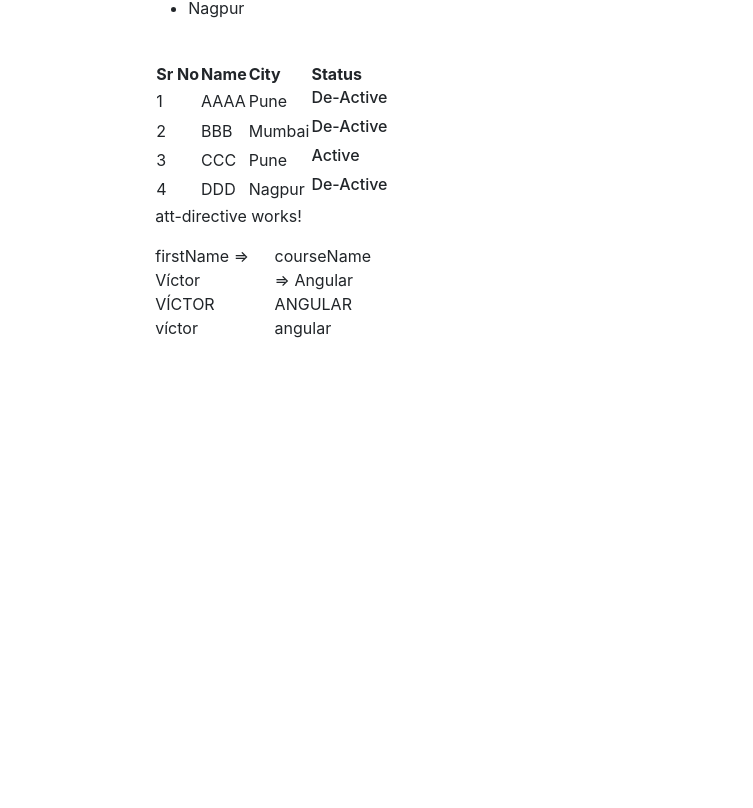
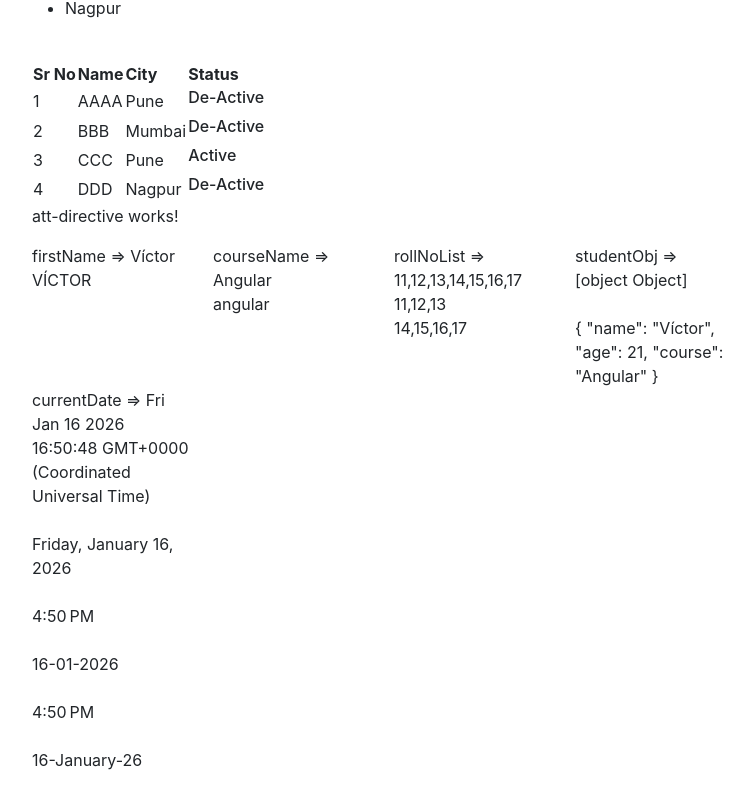
Before and after one commit to adam23vcatala/angular26tutorial, an Angular app: page / in a window 1280 px wide. Shown: the part 755-1563 px from the top of the page, without its empty margins (258-1011 px from the left). Before the commit the page ends 1159 px from the top, so only its background shows below. Built offline with nearby package versions, Linux system fonts and the light colour scheme.

Commit message:
Agregado los pipes

```diff
--- a/src/app/components/att-directive/att-directive.html
+++ b/src/app/components/att-directive/att-directive.html
@@ -4,14 +4,38 @@
         firstName => {{ firstName }}
         <br>
         {{firstName | uppercase}}
-        <br>
-        {{firstName | lowercase}}
     </div>
     <div class="col-3">
         courseName => {{ courseName }}
         <br>
-        {{courseName | uppercase}}
-        <br>
         {{courseName | lowercase}}
     </div>
+    <!--- Afegim un exemple de pipe slice per mostrar només una part de l'array -->
+    <div class="col-3">
+        rollNoList => {{ rollNoList }}
+        <br>
+        {{rollNoList | slice:0:3}}
+        <br>
+        {{rollNoList | slice:3}}
+    </div>
+    <!--- Afegim un exemple de pipe json per mostrar un objecte -->
+    <div class="col-3">
+        studentObj => {{ studentObj }}
+        <br><br>
+        {{studentObj | json}}
+    </div>
+    <!--- Afegim un exemple de pipe date per mostrar una data -->
+    <div class="col-3">
+         currentDate => {{ currentDate }}
+        <br><br>
+        {{currentDate | date:'fullDate'}}
+        <br><br>
+        {{currentDate | date:'shortTime'}}
+        <br><br>
+        {{currentDate | date:'dd-MM-yyyy'}}
+        <br><br>
+        {{currentDate | date:'shortTime'}}
+        <br><br>
+        {{currentDate | date:'dd-MMMM-yy'}}
+    </div>
 </div>
--- a/src/app/components/att-directive/att-directive.ts
+++ b/src/app/components/att-directive/att-directive.ts
@@ -1,10 +1,10 @@
 import { Component } from '@angular/core';
 import { AfterContentChecked, AfterContentInit, AfterViewChecked, AfterViewInit, OnDestroy, OnInit, signal } from '@angular/core';
-import { LowerCasePipe, NgClass, NgStyle, UpperCasePipe } from '@angular/common';
+import { NgClass, NgStyle, UpperCasePipe, LowerCasePipe, SlicePipe, JsonPipe, DatePipe } from '@angular/common';
 
 @Component({
   selector: 'app-att-directive',
-  imports: [NgClass, NgStyle, UpperCasePipe, LowerCasePipe],
+  imports: [NgClass, NgStyle, UpperCasePipe, LowerCasePipe, SlicePipe, JsonPipe, DatePipe],
   templateUrl: './att-directive.html',
   styleUrl: './att-directive.css',
 })
@@ -53,4 +53,15 @@ export class AttDirective implements OnInit, AfterContentInit,AfterContentChecke
 
   firstName: string = 'Víctor';
   courseName: string = 'Angular';
+
+  // Afegim un array de números al component
+  rollNoList: number[] = [11, 12, 13, 14, 15, 16, 17];
+
+  // Afegim un objecte al component
+    studentObj: any = {
+      name: 'Víctor',
+      age: 21,
+      course: 'Angular'
+    };
+    currentDate: Date = new Date();
 }
```
